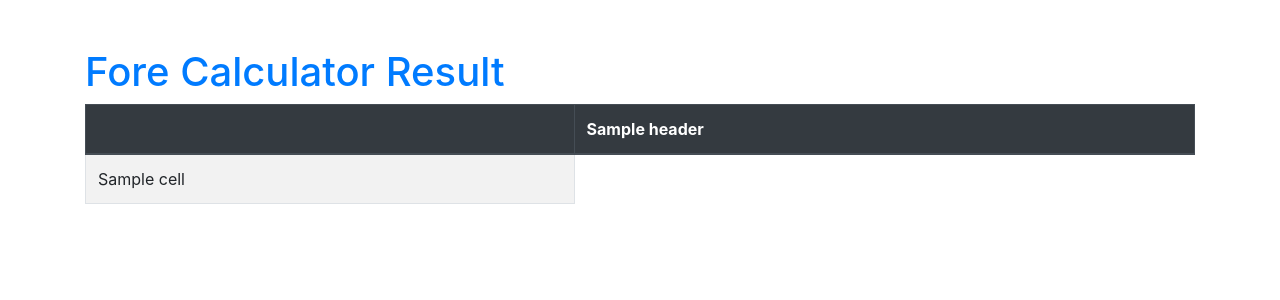
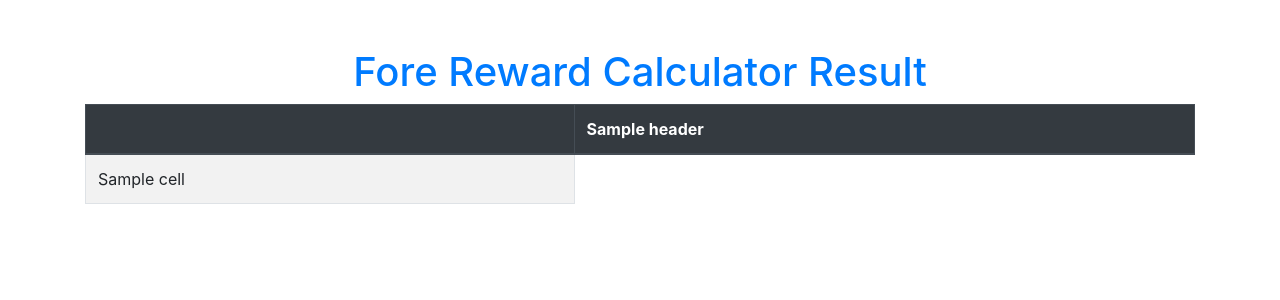
Before and after one commit to Jcvizon06/fore-reward-calculator, a Flask app: template templates/results.html in a window 1280 px wide. Shown: the top 300 px of the page. Run offline with Flask 2, Linux system fonts and the light colour scheme; the template is opened without the code that fills it: most values are stand-ins (such as "Sample title", 1, 10 or a date in 2020); some libraries are stand-ins or nearby versions.

Commit message:
center the text

```diff
--- a/templates/results.html
+++ b/templates/results.html
@@ -14,7 +14,7 @@
 </head>
 <body>
     <div class="container">
-        <h1 class="mt-5">Fore Calculator Result</h1>
+        <h1 class="mt-5 text-center">Fore Reward Calculator Result</h1>
         <div class="table-responsive">
             <table class="table table-bordered table-striped">
                 <thead class="thead-dark">
```
